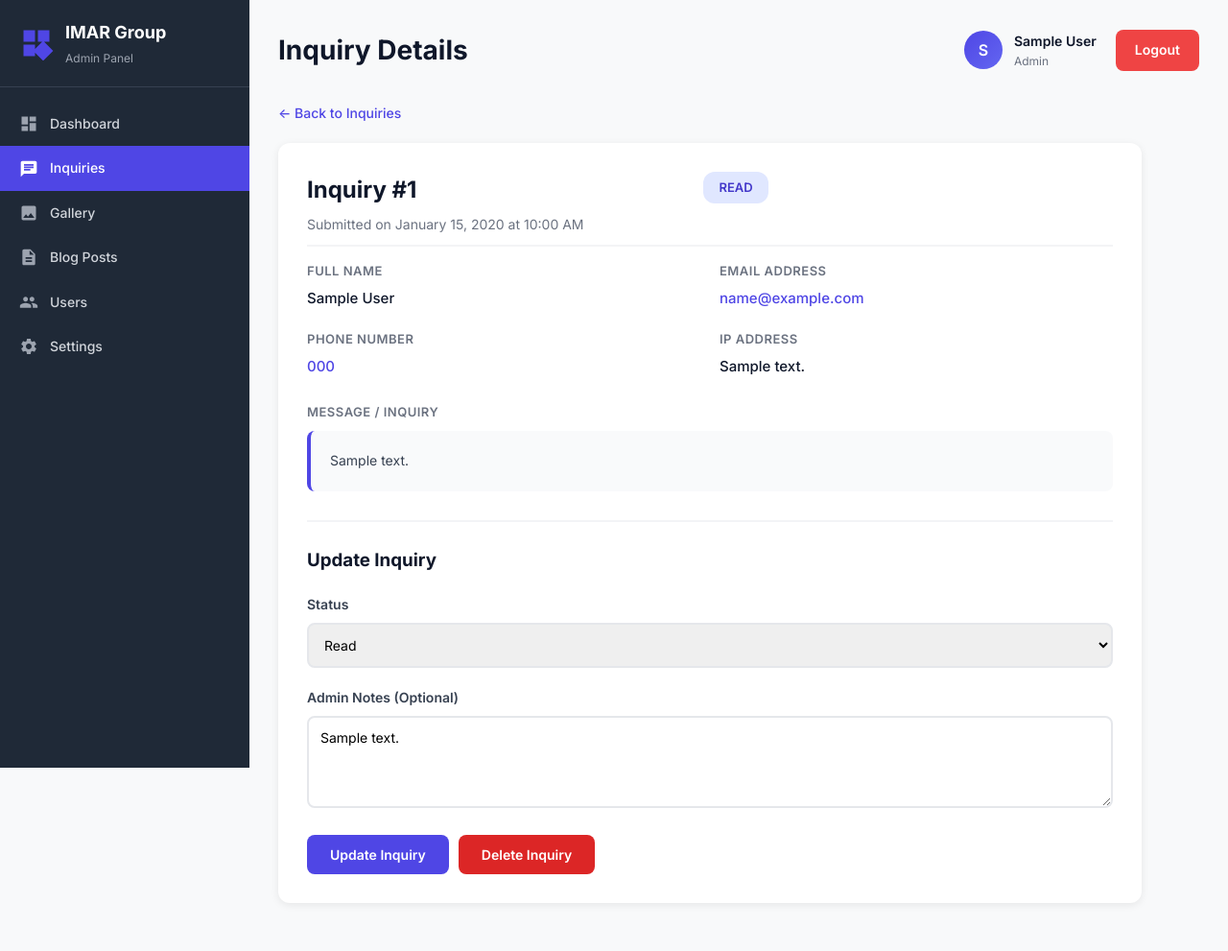
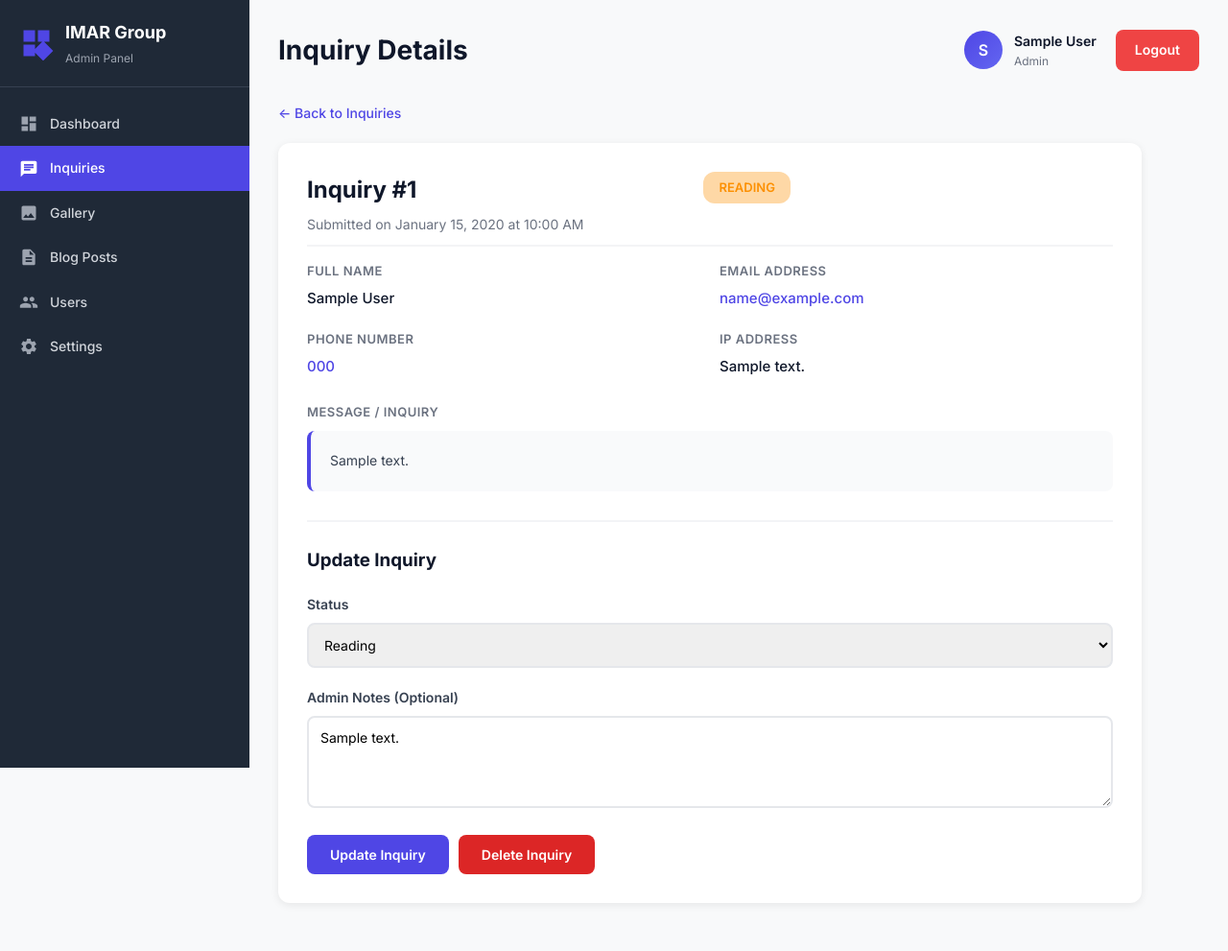
Before and after one commit to Anupam-upadhyaya/Imar-Group-Admin-panel, a PHP site: page /Imar_Group_Admin_panel/view-inquiry.php?id=1 in a window 1280 px wide. Shown: the whole page at 96% size. Run offline with PHP 8.4, Linux system fonts and the light colour scheme; the visitor is signed in with stand-in values (Sample User, id 1); tables that the repository leaves empty or names only in its code hold one stand-in row (values such as "Sample post").

Commit message:
status fixed

```diff
--- a/admin/view-inquiry.php
+++ b/admin/view-inquiry.php
@@ -70,12 +70,12 @@ if (!$inquiry) {
 }
 
 // Mark as read if it's new
+// When fetching the inquiry
 if ($inquiry['status'] === 'new') {
-    $stmt = $conn->prepare("UPDATE inquiries SET status = 'read', read_at = NOW() WHERE id = ?");
+    $stmt = $conn->prepare("UPDATE inquiries SET status = 'reading', read_at = NOW() WHERE id = ?");
     $stmt->bind_param("i", $inquiry_id);
     $stmt->execute();
-    $inquiry['status'] = 'read';
-
+    $inquiry['status'] = 'reading'; // update local variable for display
     // Log activity
     $auth->logActivity($admin_id, 'viewed_inquiry', 'inquiries', $inquiry_id);
 }
@@ -130,9 +130,8 @@ if ($inquiry['status'] === 'new') {
         }
 
         .status-badge.new { background: #dbeafe; color: #1e40af; }
-        .status-badge.read { background: #e0e7ff; color: #4338ca; }
+        .status-badge.reading { background: #fc900259; color: #fc9002ff; }
         .status-badge.responded { background: #d1fae5; color: #065f46; }
-        .status-badge.archived { background: #f3f4f6; color: #6b7280; }
 
         .info-grid {
             display: grid;
@@ -393,7 +392,7 @@ if ($inquiry['status'] === 'new') {
                         <label for="status">Status</label>
                         <select name="status" id="status" required>
                             <option value="new" <?php echo $inquiry['status'] === 'new' ? 'selected' : ''; ?>>New</option>
-                            <option value="read" <?php echo $inquiry['status'] === 'read' ? 'selected' : ''; ?>>Read</option>
+                            <option value="reading" <?php echo $inquiry['status'] === 'reading' ? 'selected' : ''; ?>>Reading</option>
                             <option value="responded" <?php echo $inquiry['status'] === 'responded' ? 'selected' : ''; ?>>Responded</option>
                         </select>
                     </div>
```
Also changed, not shown: admin/inquiries.php (+4 -4 lines).
